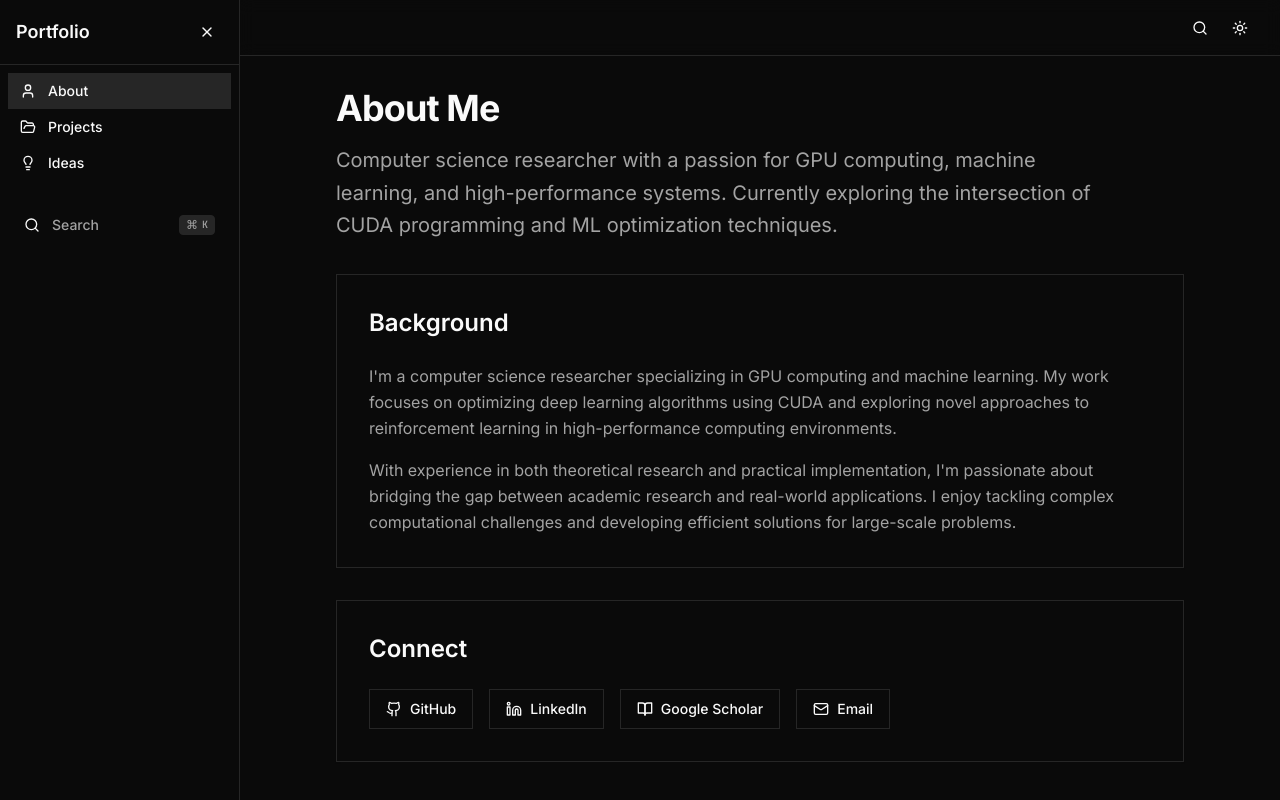
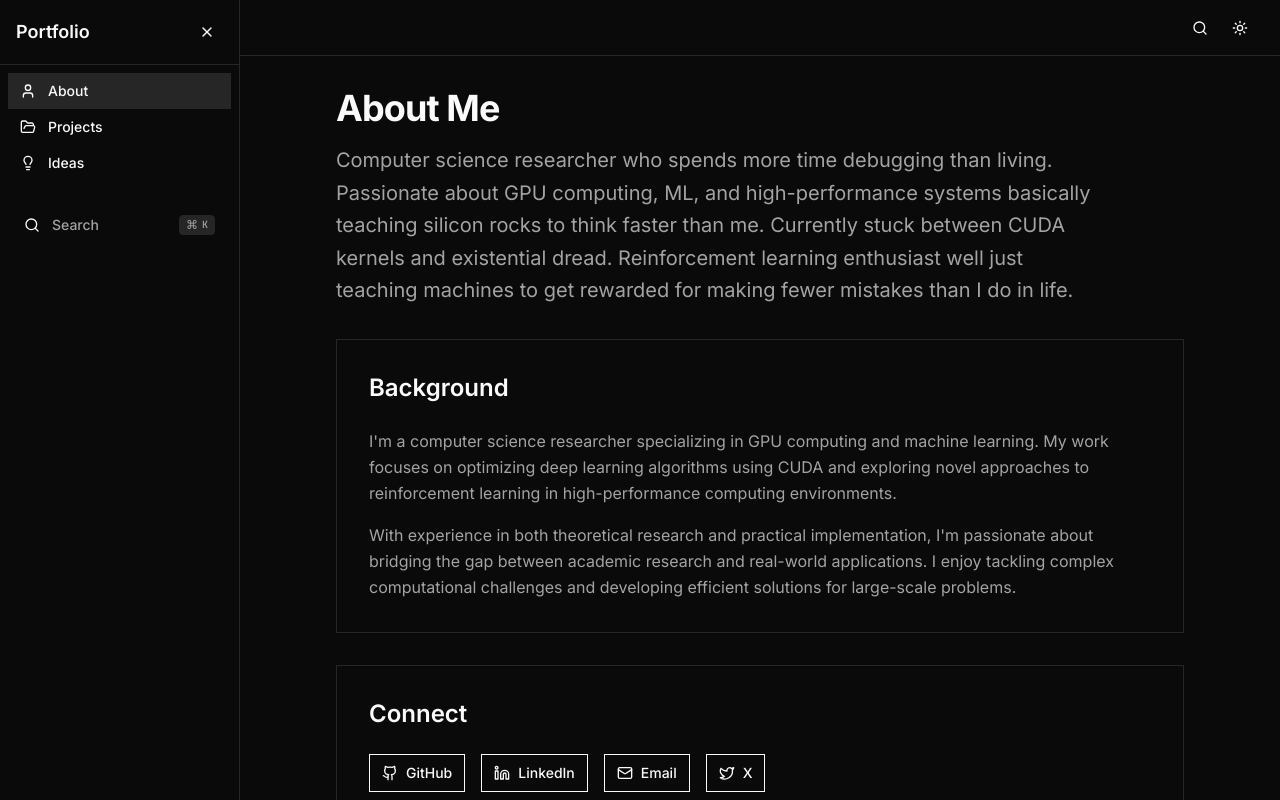
Before and after one commit to YuvaneshSankar/ResearchPortfolio, a React (Vite) app: page / in a window 1280 px wide. Built offline with nearby package versions, Linux system fonts and the light colour scheme.

Commit message:
Changed the sytling in about page

```diff
--- a/src/pages/About.jsx
+++ b/src/pages/About.jsx
@@ -1,19 +1,12 @@
 import React from 'react';
 import { motion } from 'framer-motion';
 import { Helmet } from 'react-helmet';
-import { Github, Linkedin, Mail, BookOpen } from 'lucide-react';
+import { Github, Linkedin, Mail, Twitter } from 'lucide-react';
 import { Card, CardContent } from '@/components/ui/card';
 import { Button } from '@/components/ui/button';
 import { toast } from '@/components/ui/use-toast';
 
 const About = () => {
-  const handleLinkClick = (platform) => {
-    toast({
-      title: "🚧 Link not implemented yet",
-      description: "Don't worry! You can request it in your next prompt! 🚀",
-    });
-  };
-
   return (
     <motion.div
       initial={{ opacity: 0, y: 20 }}
@@ -45,9 +38,10 @@ const About = () => {
           transition={{ delay: 0.2 }}
           className="text-xl text-muted-foreground max-w-3xl leading-relaxed"
         >
-          Computer science researcher with a passion for GPU computing, machine learning,
-          and high-performance systems. Currently exploring the intersection of CUDA
-          programming and ML optimization techniques.
+          Computer science researcher who spends more time debugging than living.
+          Passionate about GPU computing, ML, and high-performance systems basically teaching silicon rocks to think faster than me.
+          Currently stuck between CUDA kernels and existential dread.
+          Reinforcement learning enthusiast well just teaching machines to get rewarded for making fewer mistakes than I do in life.
         </motion.p>
       </div>
 
@@ -87,41 +81,38 @@ const About = () => {
             <CardContent className="p-8">
                 <h2 className="text-2xl font-semibold mb-6">Connect</h2>
                 <div className="flex flex-wrap gap-4">
-              <Button
-                variant="outline"
-                onClick={() => handleLinkClick('github')}
-                className="flex items-center gap-2"
+                    <a
+                        href="https://github.com/YuvaneshSankar"
+                        className="inline-flex items-center gap-2 border border-current rounded-md px-3 py-2 text-sm font-medium"
                     >
                         <Github className="h-4 w-4" />
                         GitHub
-              </Button>
-              <Button
-                variant="outline"
-                onClick={() => handleLinkClick('linkedin')}
-                className="flex items-center gap-2"
+                    </a>
+                    <a
+                        href="https://www.linkedin.com/in/yuvanesh-sankar/"
+                        className="inline-flex items-center gap-2 border border-current rounded-md px-3 py-2 text-sm font-medium"
                     >
                         <Linkedin className="h-4 w-4" />
                         LinkedIn
-              </Button>
-              <Button
-                variant="outline"
-                onClick={() => handleLinkClick('scholar')}
-                className="flex items-center gap-2"
-              >
-                <BookOpen className="h-4 w-4" />
-                Google Scholar
-              </Button>
-              <Button
-                variant="outline"
-                onClick={() => handleLinkClick('email')}
-                className="flex items-center gap-2"
+                    </a>
+                    <a
+                        href="mailto:yuvanesh.skv@gmail.com?subject=Hello there ,  Saw your Portfolio and wanted to have a convo &body=....."
+                        className="inline-flex items-center gap-2 border border-current rounded-md px-3 py-2 text-sm font-medium"
                         >
                         <Mail className="h-4 w-4" />
                         Email
-              </Button>
+                    </a>
+                    <a
+                        href="https://x.com/noxair56945"
+                        className="inline-flex items-center gap-2 border border-current rounded-md px-3 py-2 text-sm font-medium"
+                    >
+                        <Twitter className="h-4 w-4" />
+                        X
+                    </a>
                 </div>
             </CardContent>
         </Card>
+
       </motion.div>
     </motion.div>
   );
--- a/src/pages/Projects.jsx
+++ b/src/pages/Projects.jsx
@@ -13,7 +13,7 @@ const Projects = () => {
   const [selectedYear, setSelectedYear] = useState('all');
   const [selectedStatus, setSelectedStatus] = useState('all');
 
-  const allTags = ['CUDA', 'RL', 'ML', 'Diffusion', 'Systems', 'Web', 'Rust', 'Go', 'Python', 'React'];
+  const allTags = ['CUDA', 'RL', 'ML', 'Diffusion','DataAnalysis'];
   const years = ['2024', '2023', '2022'];
   const statuses = ['Completed', 'In Progress', 'Research'];
 
```
Lines whose indentation alone changed are shown as unchanged.
